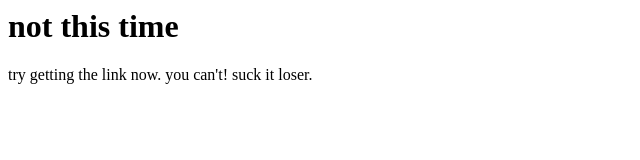
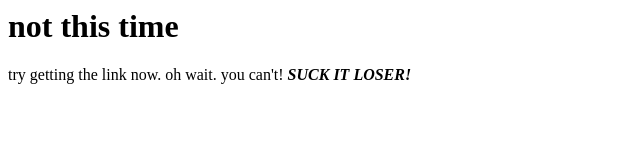
Before and after one commit to log-fjord/fuzzy-chainsaw, a plain HTML site: page index.html in a window 1280 px wide. Shown: the whole page, without its empty margins (0-640 px from the left). Drawn offline with Linux system fonts and the light colour scheme.

Commit message:
Update index.html

```diff
--- a/index.html
+++ b/index.html
@@ -1,6 +1,6 @@
 <html>
   <body>
     <h1>not this time</h1>
-    <p>try getting the link now. you can't! suck it loser.</p>
+    <p>try getting the link now. oh wait. you can't! <b><i><em>SUCK IT LOSER!</em></i></b></p>
   </body>
 </html>
```
